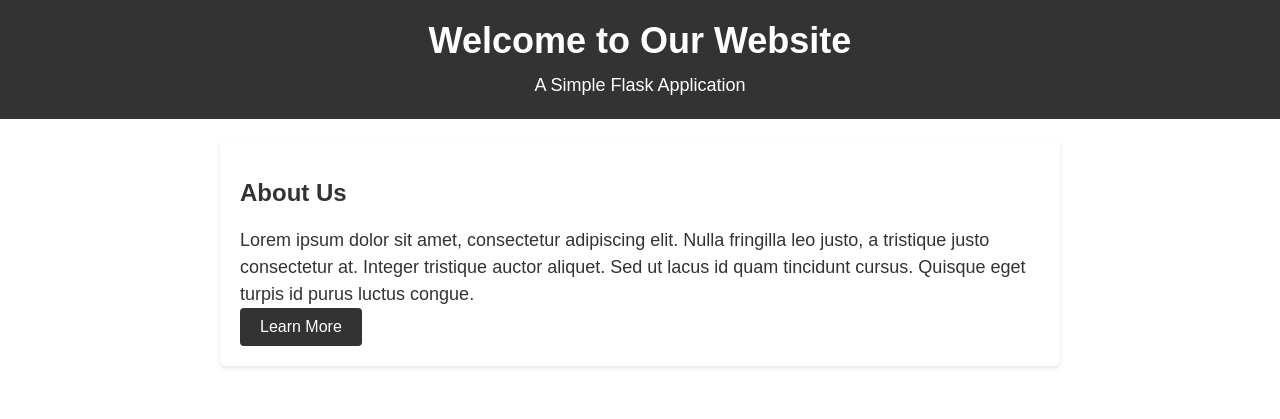
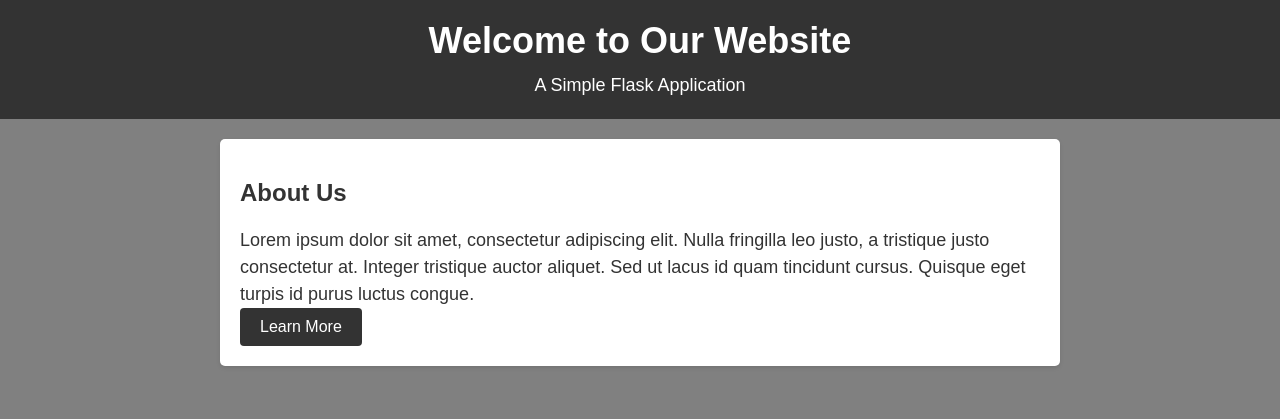
Before and after one commit to sreekanthraju999/flask_deployment, a Flask app: page / in a window 1280 px wide. Shown: the top 419 px of the page. Run offline with Flask 3, Linux system fonts and the light colour scheme.

Commit message:
Update index.html

```diff
--- a/templates/index.html
+++ b/templates/index.html
@@ -14,8 +14,8 @@
         body {
             background-color: #333;
             font-family: Arial, sans-serif;
-           //background-color: #808080;
-            background-color: #FFFFFF;
+            background-color: #808080;
+            //background-color: #FFFFFF;
             color: #333;
         }
 
```
